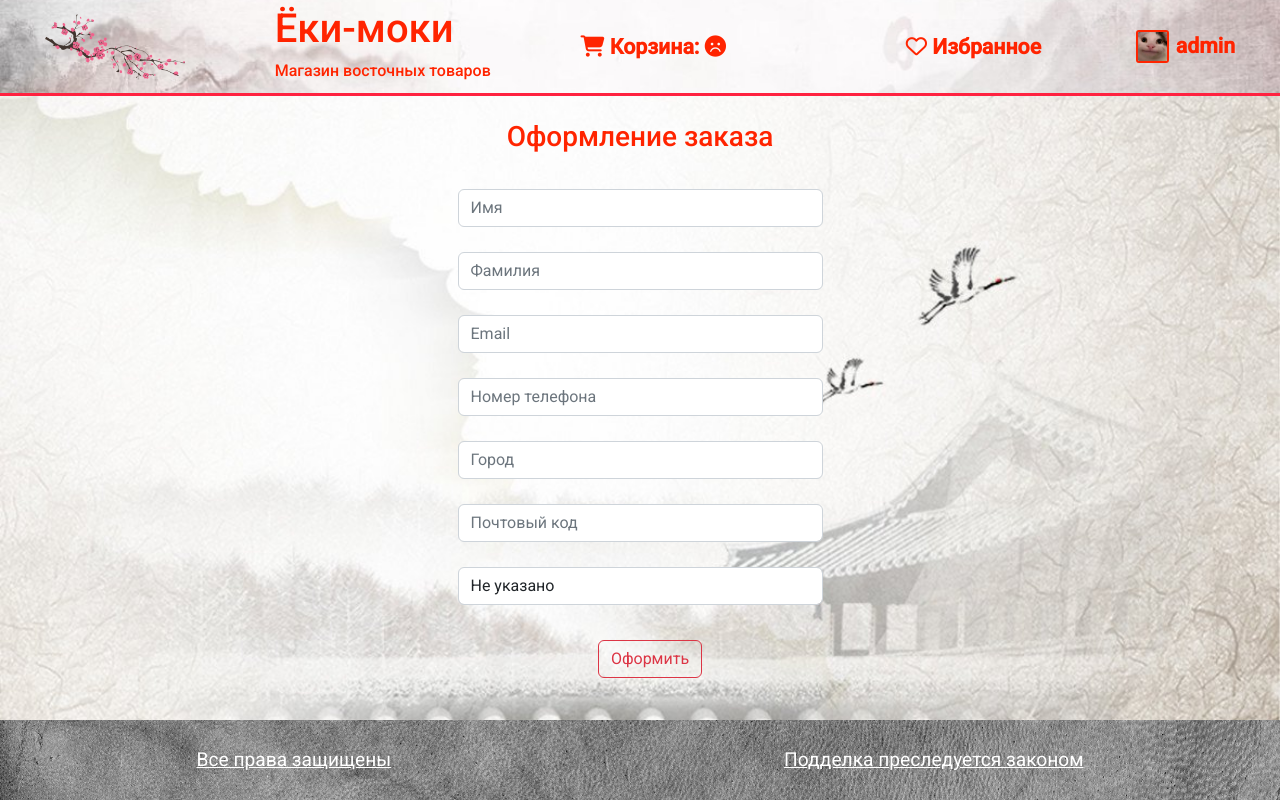
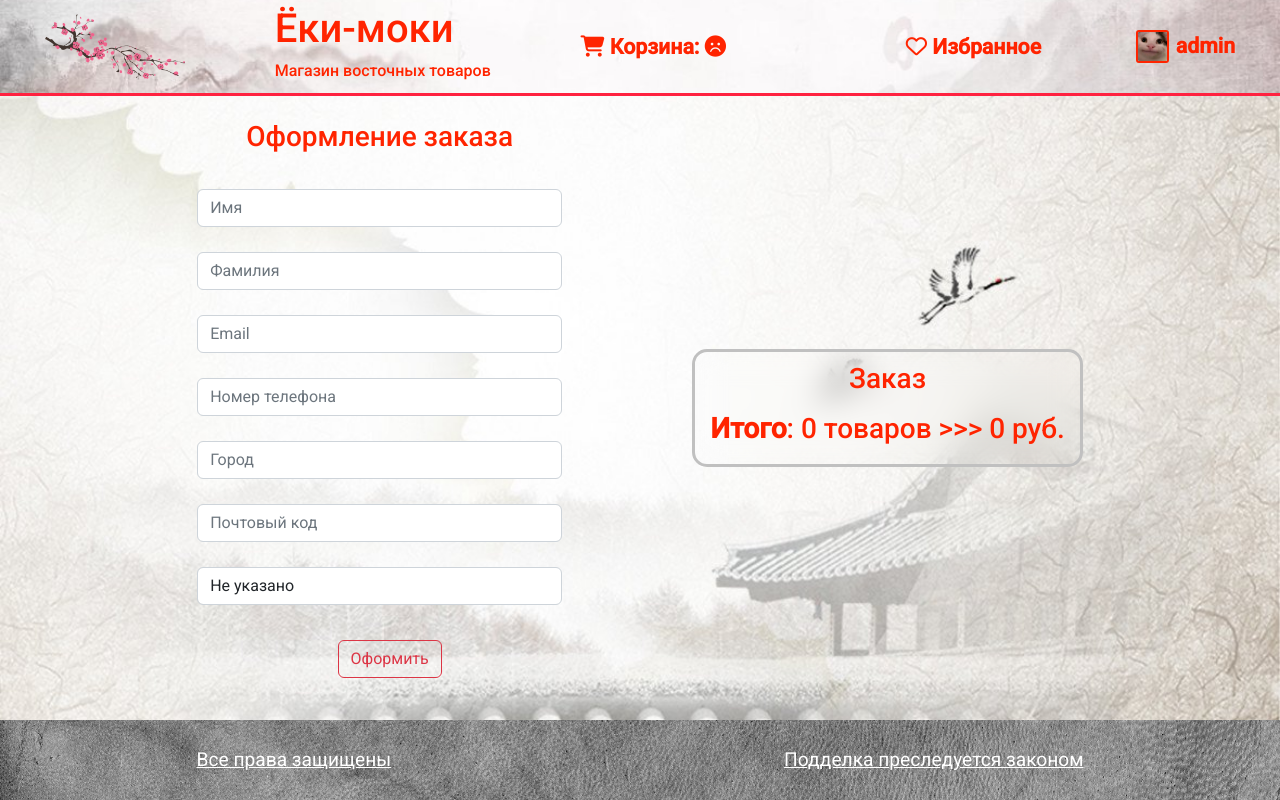
Before and after one commit to begugla1/japan_shop, a Django app: page /order/create in a window 1280 px wide. Run offline with Django 4.2, Linux system fonts and the light colour scheme; a user stored in the database is signed in; data comes from the database, SQL or seed files in the repository; both versions use the stored data as it was after the commit; some libraries are stand-ins or nearby versions.

Commit message:
7 commit refactoring

```diff
--- a/static/main/css/style.css
+++ b/static/main/css/style.css
@@ -315,6 +315,11 @@ footer .footer .author {
     width: 365px;
 }
 
+.form-view label {
+    font-weight: 540;
+    font-size: 1.33em;
+}
+
 .field {
     margin: 25px 0 25px 0;
 }
@@ -377,11 +382,26 @@ footer .footer .author {
     font-size: 1.3em;
 }
 
-.success div a{
+.success div a, .order-preview a{
     text-decoration: none;
     color: #ff2400;
 }
 
-.success div a:hover {
+.success div a:hover, .order-preview a:hover {
     text-decoration: underline solid #ff2400;
 }
+
+.order-preview {
+    text-align: center;
+    margin: 0 0 0 130px;
+    padding: 10px 15px 10px 15px;
+    backdrop-filter: blur(15px);
+    border: 3px solid silver;
+    border-radius: 15px;
+    font-size: 1.11em;
+}
+
+.order-preview li {
+    list-style-type: none;
+    margin: 10px 20px 10px 0;
+}
--- a/templates/order/order_create.html
+++ b/templates/order/order_create.html
@@ -19,5 +19,16 @@
             <h3><button type="submit" class="btn btn-outline-danger" style="margin: 10px 0 30px 20px; text-align: center;">Оформить</button></h3>
         </form>
     </div>
+    <div class="order-preview">
+        <h3>Заказ</h3>
+        <ul>
+            {% for item in cart %}
+            <li><a href="{% url 'show_product' item.product_model.cat.slug item.product_model.slug %}">
+                <b>{{ item.product_model.name }}:</b></a> {{ item.price }} руб.
+                {{ item.quantity }} шт. >>> {{ item.total_product_sum }} руб.</li>
+            {% endfor %}
+        </ul>
+        <h3><b>Итого</b>: {{ cart.get_total_quantity }} товаров >>> {{ cart.get_total_sum }} руб.</h3>
+    </div>
 </div>
 {% endblock %}
```
Also changed, not shown: db.sqlite3.
